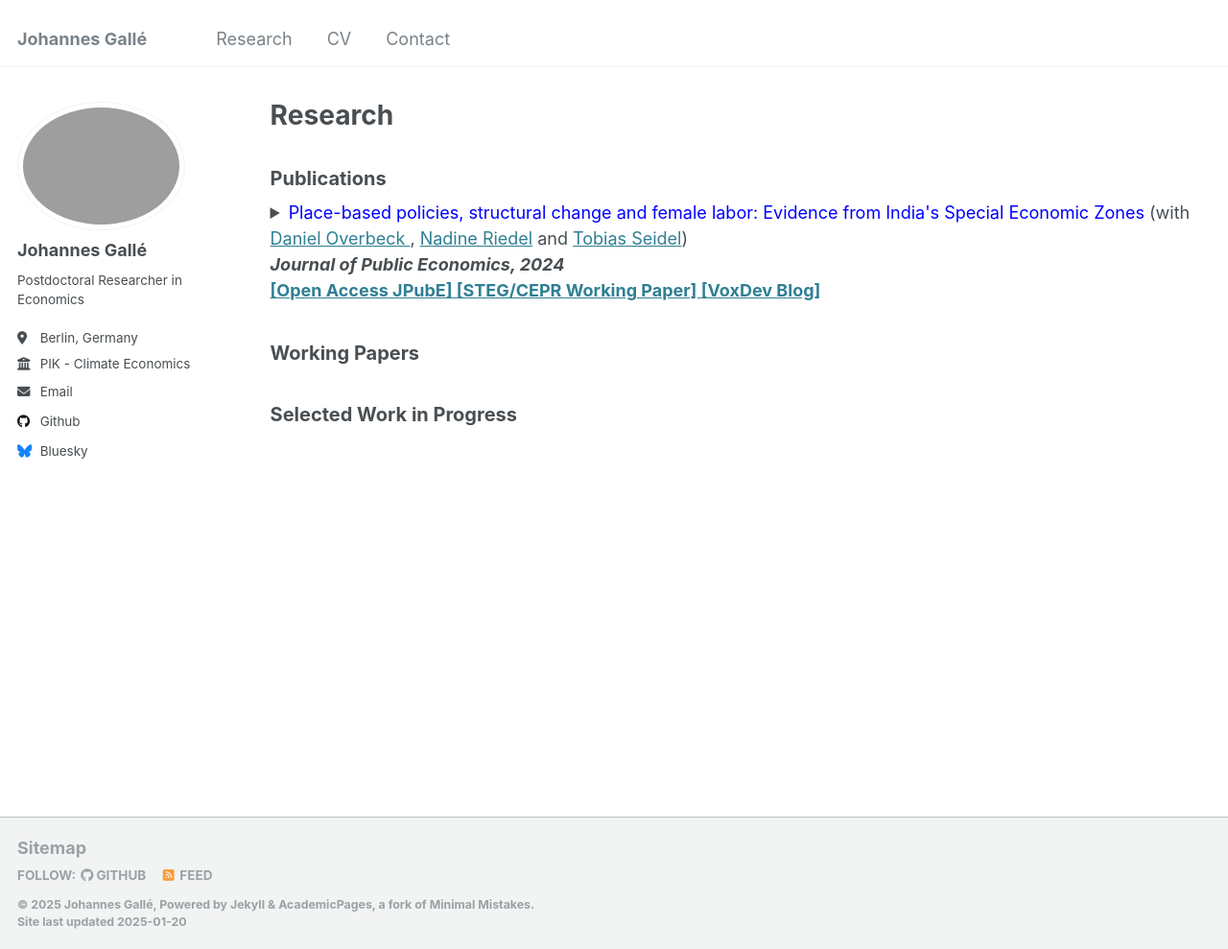
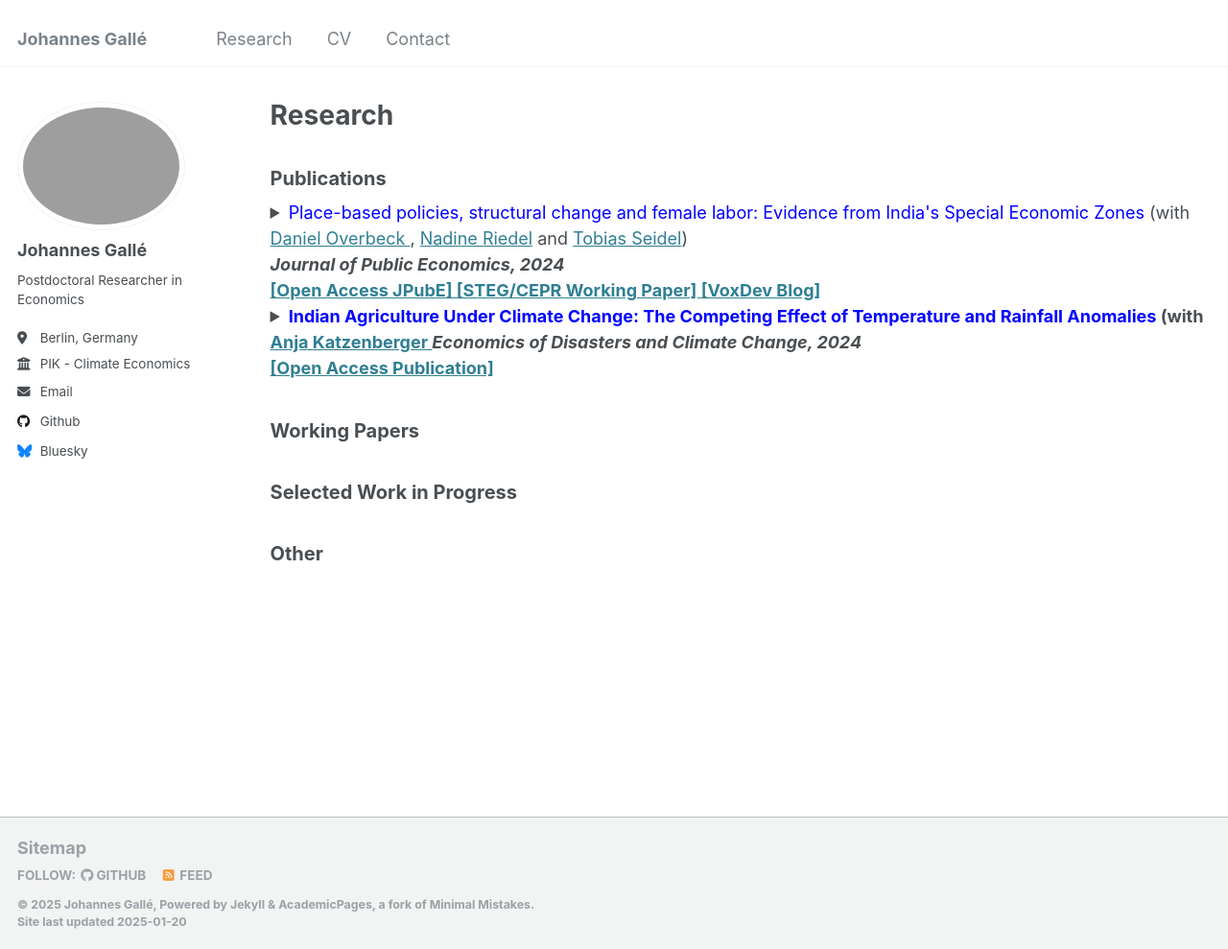
Before and after one commit to johannesgalle/johannesgalle.github.io, a Jekyll site: the page built from _pages/research.html, in a window 1280 px wide and 989 px high. Shown: the whole window at 96% size. Built offline with Jekyll 4.4.1, drawn with Linux system fonts in a browser that asks for light colours.

Commit message:
Update research.html

```diff
--- a/_pages/research.html
+++ b/_pages/research.html
@@ -10,7 +10,7 @@ author_profile: true
   (with <a href="https://danieloverbeck.github.io/" target="_blank"> Daniel Overbeck </a> ,  <a href="https://sites.google.com/view/riedeleconomics/welcome" target="_blank">Nadine Riedel</a> and <a href="https://sites.google.com/site/tobiasseideluni/home-1" target="_blank">Tobias Seidel</a>) <br />
   <b>  <i>Journal of Public Economics, 2024 </i>  </summary>
 
-<p style="font-size: 12px;">This paper quantifies the local economic impact of Special Economic Zones (SEZs) that were established in India between 2005-2013. Based on a novel data set that combines
+<p style="font-size: 16px;">This paper quantifies the local economic impact of Special Economic Zones (SEZs) that were established in India between 2005-2013. Based on a novel data set that combines
 census data on the universe of Indian firms with georeferenced data on SEZs, we find that
 SEZs increased manufacturing and service employment with positive spillover effects up to
 10km. This employment gain was paralleled by a decline in local agricultural employment,
@@ -23,6 +23,26 @@ different industry denominations.</p>
  <a href="https://steg.cepr.org/publications/place-based-policies-structural-change-and-female-labor-evidence-indias-special" target="_blank">[STEG/CEPR Working Paper] </a>
 <a href="https://voxdev.org/topic/macroeconomics-growth/place-based-policy-india-how-special-economic-zones-promoted-structural" target="_blank">[VoxDev Blog] </a>
 
+<details>
+  <summary markdown="span"><font color="blue">Indian Agriculture Under Climate Change: The Competing Effect of Temperature and Rainfall Anomalies</font>
+  (with <a href="https://www.pik-potsdam.de/members/anjaka/homepage" target="_blank"> Anja Katzenberger </a>
+  <b>  <i>Economics of Disasters and Climate Change, 2024 </i>  </summary>
+
+<p style="font-size: 16px;">The latest generation of global climate models robustly projects that monsoon rainfall anomalies in India will significantly increase in the 21st century due to global warming.
+  This raises the question of the impact of these changes on the agricultural yield. Based on annual district data for the years 1966-2014,
+  we estimate the relationship between weather indices (amount of seasonal rainfall, number of wet days, average temperature) and the most widely grown kharif crops, including rice,
+  in a flexible non-parametric way. We use the empirical relationship in order to predict district-specific crop yield based on the climate projections of eight evaluated state-of-the-art climate models
+  under two global warming scenarios for the years 2021-2100. We find that the loss in rice yield by the end of the 21st century lies on average between 3 - 22% depending on the underlying emission scenario.
+  For the sustainable scenario impacts range from an increase of 3.2% to a decrease of 12.1% for individual districts. In the worst-case scenario, all districts are negatively affected,
+  with a predicted decrease in rice yield ranging from 34% to a decrease of 11.5% in the long run. Potential gains due to increasing rainfall are more than offset by the negative impacts of increasing temperature.
+  Adaptation efforts in the worst-case global warming scenario would need to cut the negative impacts of temperature by 50% in order to reach the outcome of the sustainable scenario.</p>
+
+  </details>
+  <a href="https://link.springer.com/article/10.1007/s41885-024-00154-4" target="_blank">[Open Access Publication] </a>
+
+
 <h2 style="font-size: 20px;">Working Papers</h2>
 
 <h2 style="font-size: 20px;">Selected Work in Progress</h2>
+
+<h2 style="font-size: 20px;">Other</h2>
```
